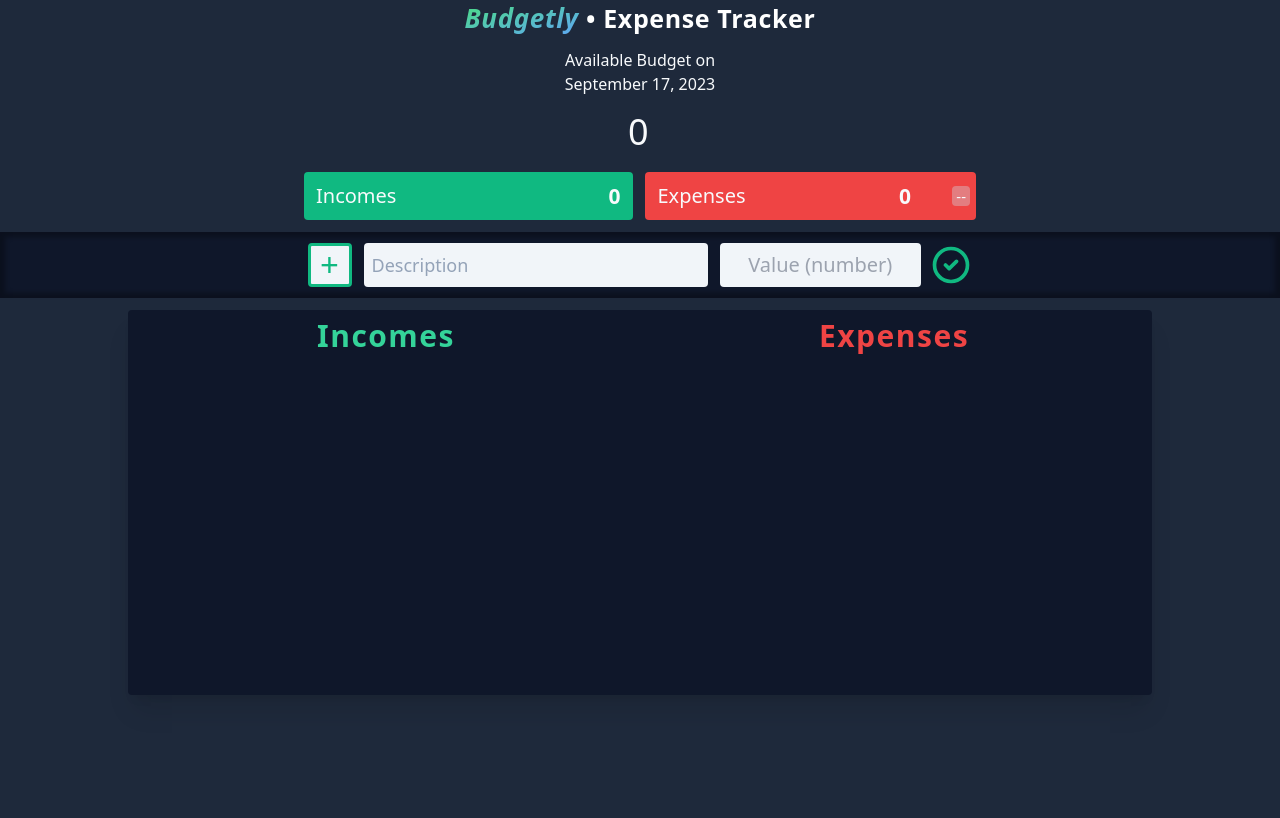
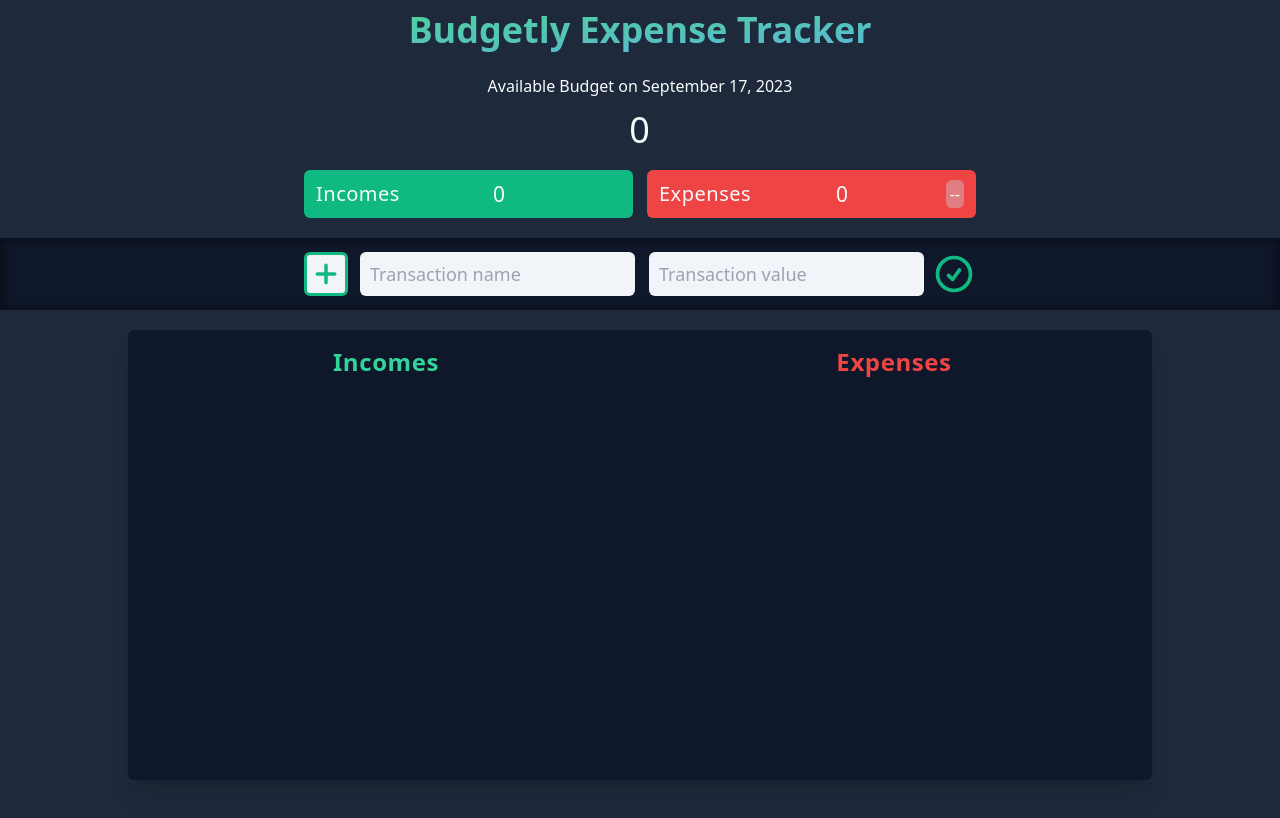
Before and after one commit to ShayanTheNerd/Budgetly, a Vue app: page / in a window 1280 px wide. Shown: the top 818 px of the page. Built offline with nearby package versions, Linux system fonts and the light colour scheme.

Commit message:
update: fix & update structure, styles, icons, etc.

```diff
--- a/index.html
+++ b/index.html
@@ -1,6 +1,6 @@
 <!-- prettier-ignore -->
 <!DOCTYPE html>
-<html lang="en" dir="ltr" class="scroll-smooth [color-scheme:only_dark]">
+<html lang="en" dir="ltr" class="scroll-smooth [color-scheme:only_dark] lg:h-full">
 	<!-- prettier-ignore -->
 	<head>
 		<meta charset="UTF-8" />
@@ -42,15 +42,16 @@
 		<script type="module" src="./src/app.js"></script>
 	</head>
 
-	<body class="relative h-screen w-screen bg-slate-800 font-sans lg:overflow-hidden">
-		<h1 class="mx-auto mb-5 min-w-max text-center text-[20px] font-bold tracking-wide sm:text-[25px]">
-			<span
-				class="bg-gradient-to-br from-green-400 to-blue-400 bg-clip-text text-2xl italic text-transparent sm:text-[26px]">
-				Budgetly
-			</span>
-			&#8226; Expense Tracker
-		</h1>
+	<body class="relative min-h-screen overflow-x-hidden bg-slate-800 pb-3 lg:h-full lg:overflow-y-hidden">
+		<header class="mx-3">
+			<h1
+				class="bg-gradient-to-br from-green-400 to-blue-400 bg-clip-text pb-6 pt-0.5 text-center text-3xl font-bold leading-normal text-transparent lg:pt-2.5 lg:text-4xl">
+				Budgetly Expense Tracker
+			</h1>
+		</header>
 
-		<main id="app"></main>
+		<main id="app" class="space-y-5 lg:h-full lg:pb-[21.1rem]"></main>
+
+		<noscript>JavaScript must be enabled for this website.</noscript>
 	</body>
 </html>
--- a/src/App.vue
+++ b/src/App.vue
@@ -1,26 +1,28 @@
-<template>
-	<alerts-box />
-
-	<budget-info />
-
-	<budget-add-item />
-
-	<!-- Budget items container -->
-	<article
-		class="mx-auto my-3 max-w-sm space-y-6 overflow-x-hidden rounded bg-slate-900 px-2 pb-2.5 shadow-xl sm:max-w-2xl sm:px-4 sm:pt-0.5 lg:mx-auto lg:flex lg:h-[385px] lg:max-w-[64rem] lg:items-start lg:justify-between lg:space-y-0 lg:px-2 lg:pb-3 lg:pt-2">
-		<!-- Incomes list -->
-		<budget-items-list :item-type="'inc'" />
-
-		<!-- Expenses list -->
-		<budget-items-list :item-type="'exp'" />
-	</article>
-</template>
-
 <script setup>
 	import { defineAsyncComponent } from 'vue';
 	import BudgetInfo from '@/components/BudgetInfo.vue';
 	import BudgetAddItem from '@/components/BudgetAddItem.vue';
 	import BudgetItemsList from '@/components/BudgetItemsList.vue';
 
-	const alertsBox = defineAsyncComponent(() => import('@/components/Alerts.vue'));
+	const AlertBox = defineAsyncComponent(() => import('@/components/Alerts.vue'));
 </script>
+
+<template>
+	<AlertBox />
+
+	<BudgetInfo />
+
+	<BudgetAddItem />
+
+	<!-- Transactions container -->
+	<section class="mx-3 lg:h-full">
+		<div
+			class="mx-auto flex max-w-sm flex-col gap-6 rounded-md bg-slate-900 p-3 shadow-xl sm:max-w-2xl sm:gap-8 sm:p-4 lg:h-full lg:max-w-screen-lg lg:flex-row lg:gap-6">
+			<!-- Incomes -->
+			<BudgetItemsList item-type="inc" />
+
+			<!-- Expenses -->
+			<BudgetItemsList item-type="exp" />
+		</div>
+	</section>
+</template>
--- a/src/components/Alerts.vue
+++ b/src/components/Alerts.vue
@@ -1,9 +1,14 @@
+<script setup>
+	import { useStore } from 'vuex';
+	const alert = useStore().state.alert;
+</script>
+
 <template>
 	<transition name="scale" mode="out-in" appear>
 		<div
 			v-show="alert.isVisible"
 			@click="alert.isVisible = false"
-			class="absolute left-0 right-3 top-[61%] z-50 mx-auto flex max-w-fit cursor-pointer items-center justify-between rounded bg-red-100 fill-red-600 px-3 py-2 font-medium text-red-600 shadow-2xl md:left-auto md:right-3 md:top-2 md:mx-auto">
+			class="absolute left-0 right-3 top-[61%] z-50 mx-auto flex max-w-fit cursor-pointer items-center justify-between rounded-md bg-red-100 fill-red-600 px-3 py-2 font-medium text-red-600 shadow-2xl md:left-auto md:right-3 md:top-2 md:mx-auto">
 			<svg xmlns="http://www.w3.org/2000/svg" class="h-8 w-8 fill-inherit" viewBox="0 0 20 20" fill="currentColor">
 				<path
 					fill-rule="evenodd"
@@ -23,11 +28,6 @@
 	</transition>
 </template>
 
-<script setup>
-	import { useStore } from 'vuex';
-	const alert = useStore().state.alert;
-</script>
-
 <style scoped>
 	/* Pop-up notification transitions */
 	.scale-enter {
--- a/src/components/BudgetAddItem.vue
+++ b/src/components/BudgetAddItem.vue
@@ -1,60 +1,3 @@
-<template>
-	<section
-		@keypress.enter="itemValidation()"
-		class="flex items-center justify-center bg-slate-900 p-[11px] shadow-[inset_0px_0px_5px_5px_#00000050]">
-		<!-- Item type identifier -->
-		<button
-			:value="itemType"
-			:class="`change-type-btn-${itemType}`"
-			@click="changeItemType(itemType)"
-			type="button"
-			aria-label="Change item type"
-			class="change-type-btn">
-			{{ itemType === 'inc' ? '&#43;' : '&#8722;' }}
-		</button>
-
-		<div
-			class="mx-[11px] flex w-full max-w-[290px] flex-col items-center justify-center space-y-3 sm:ml-3 sm:mr-2 sm:max-w-[557px] sm:flex-row sm:space-x-3 sm:space-y-0">
-			<!-- Item description input -->
-			<input
-				v-model.trim="descInput"
-				:class="`desc-input-${itemType}`"
-				type="text"
-				inputmode="text"
-				placeholder="Description"
-				class="desc-input" />
-
-			<!-- Item value input -->
-			<input
-				v-model.number="numberInput"
-				:class="`value-input-${itemType}`"
-				type="number"
-				inputmode="numeric"
-				min="1"
-				max="999999"
-				placeholder="Value (number)"
-				class="value-input" />
-		</div>
-
-		<!-- Add item button -->
-		<button
-			@click="itemValidation()"
-			type="button"
-			aria-label="Add item"
-			class="h-11 min-h-[40px] w-11 min-w-[40px] duration-200 active:scale-90">
-			<svg
-				:class="`add-item-btn-${itemType}`"
-				xmlns="http://www.w3.org/2000/svg"
-				fill="transparent"
-				viewBox="0 0 24 24"
-				stroke="currentColor"
-				stroke-width="2">
-				<path stroke-linecap="round" stroke-linejoin="round" d="M9 12l2 2 4-4m6 2a9 9 0 11-18 0 9 9 0 0118 0z" />
-			</svg>
-		</button>
-	</section>
-</template>
-
 <script setup>
 	import { useStore } from 'vuex';
 	import { ref } from 'vue';
@@ -134,55 +77,69 @@
 	}
 </script>
 
+<template>
+	<section class="flex justify-center bg-slate-900 p-3.5 shadow-[inset_0px_0px_5px_5px_#00000050]">
+		<form @submit.prevent="itemValidation()" class="mx-auto w-full max-w-sm sm:max-w-2xl">
+			<fieldset class="relative flex items-center justify-center">
+				<legend class="sr-only">Add or remove transactions</legend>
+
+				<!-- Transaction type identifier -->
+				<button
+					type="button"
+					title="Change item type"
+					:class="`change-type-btn-${itemType}`"
+					@click="changeItemType(itemType)"
+					class="group flex h-9 w-9 items-center justify-center rounded-md border-[3px] bg-slate-100 p-3 transition-all sm:h-11 sm:w-11">
+					<svg aria-hidden="true" class="h-6 w-6 shrink-0 sm:h-7 sm:w-7">
+						<use :href="`icons.svg#${itemType === 'inc' ? 'plus' : 'minus'}`" />
+					</svg>
+				</button>
+
+				<div class="me-3.5 ms-4 flex w-full flex-col items-center justify-center gap-3.5 sm:me-2 sm:ms-3 sm:flex-row">
+					<!-- Transaction name -->
+					<input
+						required
+						type="text"
+						placeholder="Transaction name"
+						v-model.trim="descInput"
+						:class="`desc-input-${itemType}`"
+						class="h-9 w-full rounded-md bg-slate-100 px-2.5 text-slate-900 sm:h-11 lg:text-lg" />
+
+					<!-- Transaction value -->
+					<input
+						required
+						type="number"
+						inputmode="numeric"
+						min="1"
+						placeholder="Transaction value"
+						v-model.number="numberInput"
+						:class="`value-input-${itemType}`"
+						class="h-9 w-full rounded-md bg-slate-100 px-2.5 text-slate-900 sm:h-11 lg:text-lg" />
+				</div>
+
+				<!-- Add item button -->
+				<button
+					type="submit"
+					aria-label="Submit transaction"
+					class="h-[41px] w-[41px] transition-all active:scale-90 sm:h-11 sm:w-11">
+					<svg aria-hidden="true" :class="`add-item-btn-${itemType}`" class="h-inherit w-inherit transition-all">
+						<use href="icons.svg#check_circle" />
+					</svg>
+				</button>
+			</fieldset>
+		</form>
+	</section>
+</template>
+
 <style scoped>
-	/* Dynamic-styled buttons and inputs */
-	.change-type-btn {
-		border-radius: 1px;
-		padding: 12px;
-		padding-top: 6px;
-		background-color: #f1f5f9;
-		font-size: 30px;
-		line-height: 36px;
-		font-weight: 500;
-		width: 32px;
-		height: 32px;
-		display: flex;
-		justify-content: center;
-		align-items: center;
-		transition-duration: 200ms;
-		border: 3px solid;
-	}
-
 	.change-type-btn-inc {
 		border-color: #10b981;
-		color: #10b981;
+		stroke: #10b981;
 	}
 
 	.change-type-btn-exp {
 		border-color: #dc2626;
-		color: #dc2626;
-	}
-
-	.desc-input {
-		border-radius: 0;
-		background-color: #f1f5f9;
-		font-weight: 500;
-		color: #0f172a;
-		font-size: 18px;
-		line-height: 28px;
-		padding-left: 8px;
-		padding-right: 8px;
-		height: 32px;
-		width: 100%;
-		border: none;
-	}
-
-	.desc-input::placeholder {
-		color: #94a3b8;
-	}
-
-	.desc-input-inc:hover {
-		outline: 2px solid #10b981;
+		stroke: #dc2626;
 	}
 
 	.desc-input-inc:focus,
@@ -190,45 +147,14 @@
 		outline: 3px solid #10b981;
 	}
 
-	.desc-input-exp:hover {
-		outline: 2px solid #dc2626;
-	}
-
 	.desc-input-exp:focus,
 	.desc-input-exp:focus-within {
 		outline: 3px solid #dc2626;
 	}
 
-	.value-input {
-		border-radius: 0;
-		background-color: #f1f5f9;
-		font-weight: 500;
-		color: #0f172a;
-		font-size: 18px;
-		line-height: 28px;
-		padding-left: 8px;
-		padding-right: 8px;
-		height: 32px;
-		width: 100%;
-		border: none;
-		text-align: left;
-	}
-
-	.value-input::placeholder {
-		text-align: left;
-	}
-
-	.value-input-inc:hover {
-		outline: 2px solid #10b981;
-	}
-
 	.value-input-inc:focus,
 	.value-input-inc:focus-within {
 		outline: 3px solid #10b981;
-	}
-
-	.value-input-exp:hover {
-		outline: 2px solid #dc2626;
 	}
 
 	.value-input-exp:focus,
@@ -273,37 +199,9 @@
 			height: 44px;
 		}
 
-		.desc-input {
-			height: 44px;
-			border-radius: 4px;
-		}
-
-		.value-input {
-			height: 44px;
-			width: 320px;
-			font-size: 20px;
-			line-height: 28px;
-			text-align: center;
-			border-radius: 4px;
-		}
-
-		.value-input::placeholder {
-			text-align: center;
-		}
-
 		.add-item-btn {
 			height: 48px;
 			width: 48px;
 		}
 	}
-
-	@media (min-width: 1024px) {
-		.desc-input {
-			border-radius: 4px;
-		}
-
-		.value-input {
-			border-radius: 4px;
-		}
-	}
 </style>
--- a/src/components/BudgetInfo.vue
+++ b/src/components/BudgetInfo.vue
@@ -1,43 +1,3 @@
-<template>
-	<section class="m-3 mt-4 text-center text-slate-50 lg:mt-4">
-		<div class="-mt-2.5 text-sm lg:text-base">
-			<p>Available Budget on</p>
-			<time>{{ todaysFormattedDate() }}</time>
-		</div>
-
-		<!-- Current available budget -->
-		<p :class="totalBudgetColor" class="mb-5 mt-4 text-4xl font-medium tracking-widest">
-			{{ animatedBudgetNumber() }}
-		</p>
-
-		<!-- Total amount of incomes/expenses -->
-		<div
-			class="mx-auto max-w-sm space-y-3 sm:flex sm:max-w-2xl sm:items-center sm:justify-center sm:space-x-3 sm:space-y-0">
-			<!-- Total amount of incomes -->
-			<div
-				class="flex items-center justify-between rounded bg-emerald-500 py-2.5 pl-3 pr-16 text-xl font-medium sm:w-1/2 sm:space-x-7 sm:px-3">
-				<h2>Incomes</h2>
-
-				<p class="text-[21px] font-semibold tracking-wider">{{ animatedTotalIncomesNumber() }}</p>
-			</div>
-
-			<!-- Total amount of expenses -->
-			<div
-				class="relative flex items-center justify-between rounded bg-red-500 py-2.5 pl-3 pr-16 text-xl font-medium sm:w-1/2 sm:space-x-7">
-				<h2>Expenses</h2>
-
-				<p class="text-[21px] font-semibold tracking-wider">{{ animatedTotalExpensesNumber() }}</p>
-
-				<!-- Percentage of expenses to the total income -->
-				<span
-					class="absolute right-1.5 top-3 mt-0.5 max-w-[55px] overflow-hidden rounded bg-gray-300 bg-opacity-40 px-1 text-sm leading-5 lg:top-[12px] lg:text-[15px]">
-					{{ animatedPercentageNumber() }}
-				</span>
-			</div>
-		</div>
-	</section>
-</template>
-
 <script setup>
 	import gsap from 'gsap';
 	import { useStore } from 'vuex';
@@ -122,3 +82,45 @@
 		else return `${numbers.percentageNumber.toLocaleString('en-US', { maximumFractionDigits: 0 })}%`;
 	}
 </script>
+
+<template>
+	<section class="mx-3 !mt-0 text-center text-slate-50">
+		<p class="text-sm lg:text-base">
+			Available Budget on
+			<time datetime="">{{ todaysFormattedDate() }}</time>
+		</p>
+
+		<!-- Budget -->
+		<p :class="totalBudgetColor" class="mb-6 mt-4 text-4xl font-medium leading-8 tracking-wide">
+			{{ animatedBudgetNumber() }}
+		</p>
+
+		<!-- Total amount of incomes/expenses -->
+		<div class="mx-auto flex max-w-sm flex-col gap-3.5 sm:max-w-2xl sm:flex-row sm:items-center sm:justify-center">
+			<!-- Total amount of incomes -->
+			<div
+				class="hidden-scrollbar flex h-12 items-center justify-between gap-3.5 overflow-x-auto rounded-md bg-emerald-500 px-3 text-lg sm:w-1/2 lg:text-xl">
+				<p class="w-20 shrink-0 tracking-wide">Incomes</p>
+
+				<p class="text-[21px] font-medium tracking-wide">{{ animatedTotalIncomesNumber() }}</p>
+
+				<small class="invisible min-w-max rounded-md bg-slate-300/40 px-1 transition-all">
+					{{ animatedPercentageNumber() }}
+				</small>
+			</div>
+
+			<!-- Total amount of expenses -->
+			<div
+				class="hidden-scrollbar flex h-12 items-center justify-between gap-3.5 overflow-x-auto rounded-md bg-red-500 px-3 text-lg sm:w-1/2 lg:text-xl">
+				<p class="w-20 shrink-0 tracking-wide">Expenses</p>
+
+				<p class="text-[21px] font-medium tracking-wide">{{ animatedTotalExpensesNumber() }}</p>
+
+				<!-- Percentage of expenses to the total income -->
+				<small class="min-w-max rounded-md bg-slate-300/40 px-1 transition-all">
+					{{ animatedPercentageNumber() }}
+				</small>
+			</div>
+		</div>
+	</section>
+</template>
--- a/src/components/BudgetItemsList.vue
+++ b/src/components/BudgetItemsList.vue
@@ -1,49 +1,3 @@
-<template>
-	<article class="hidden-scrollbar h-full overflow-x-hidden lg:relative lg:mx-2.5 lg:min-w-[480px] lg:overflow-y-auto">
-		<h2
-			:class="itemTypeColor"
-			class="bg-slate-900 pb-1.5 pt-1 text-[25px] font-bold tracking-wider lg:sticky lg:left-0 lg:right-0 lg:top-0 lg:block lg:pb-2.5 lg:pt-0 lg:text-center lg:text-3xl">
-			{{ itemTypeName }}
-		</h2>
-
-		<transition-group
-			:name="`slide-${itemType}`"
-			tag="div"
-			appear
-			class="divide-y divide-slate-600 overflow-hidden rounded">
-			<div
-				v-for="item in data.allItems[itemType]"
-				:id="item.id"
-				:key="item.id"
-				class="group flex w-full items-center justify-between bg-slate-800 px-1.5 py-2.5 lg:mr-6 lg:px-2.5 xl:mr-11">
-				<!-- Item description -->
-				<p class="w-44 break-words text-slate-200 sm:w-[350px] sm:pr-2 lg:w-[300px] lg:font-medium">
-					{{ item.description }}
-				</p>
-
-				<!-- Item value -->
-				<span :class="itemTypeColor" class="mx-1 min-w-max font-semibold tracking-wider lg:text-xl">
-					{{ `${itemType === 'inc' ? '+' : '-'}${item.value.toLocaleString('en-US')}` }}
-				</span>
-
-				<!-- Item remove button -->
-				<button @click="deleteItem(item, itemType)" type="button" aria-label="Remove item">
-					<svg
-						xmlns="http://www.w3.org/2000/svg"
-						:class="[itemType === 'inc' ? 'stroke-emerald-400' : 'stroke-red-500']"
-						class="h-9 w-9 fill-transparent stroke-2 group-hover:visible support:invisible"
-						viewBox="0 0 24 24">
-						<path
-							stroke-linecap="round"
-							stroke-linejoin="round"
-							d="M10 14l2-2m0 0l2-2m-2 2l-2-2m2 2l2 2m7-2a9 9 0 11-18 0 9 9 0 0118 0z" />
-					</svg>
-				</button>
-			</div>
-		</transition-group>
-	</article>
-</template>
-
 <script setup>
 	import { useStore } from 'vuex';
 	import { computed } from 'vue';
@@ -65,40 +19,93 @@
 	}
 </script>
 
+<template>
+	<details open class="group space-y-1 lg:w-1/2 lg:overflow-y-hidden">
+		<summary
+			class="flex select-none list-none items-center justify-between px-1 lg:select-auto lg:bg-slate-900 [&::-webkit-details-marker]:hidden">
+			<strong
+				:class="itemTypeColor"
+				class="w-full pb-2 text-xl font-bold tracking-wide lg:pb-3.5 lg:text-center lg:text-2xl">
+				{{ itemTypeName }}
+			</strong>
+
+			<button type="button" title="Expand/collapse list" class="h-7 w-7 sm:h-8 sm:w-8 lg:hidden">
+				<svg
+					aria-hidden="true"
+					:class="[itemType === 'inc' ? 'stroke-emerald-400' : 'stroke-red-500']"
+					class="h-inherit w-inherit transition-all">
+					<use href="icons.svg#chevron_down" />
+				</svg>
+			</button>
+		</summary>
+
+		<div class="overflow-hidden rounded-md">
+			<transition-group
+				appear
+				:name="`slide-${itemType}`"
+				tag="ul"
+				class="grid grid-rows-[0fr] divide-y divide-slate-600 overflow-hidden overscroll-contain transition-all duration-700 group-open:grid-rows-[1fr] lg:block lg:max-h-80 lg:overflow-y-auto">
+				<li
+					v-for="item in data.allItems[itemType]"
+					:id="item.id"
+					:key="item.id"
+					class="hidden-scrollbar group flex items-center justify-between gap-3.5 overflow-x-auto bg-slate-800 px-3.5 py-2.5 sm:gap-5">
+					<!-- Transaction name -->
+					<p class="tracking-wide lg:font-medium">{{ item.description }}</p>
+
+					<!-- Transaction value -->
+					<strong :class="itemTypeColor" class="font-medium tracking-wide sm:text-lg lg:text-xl lg:font-bold">
+						{{ `${itemType === 'inc' ? '+' : '-'}${item.value.toLocaleString('en-US')}` }}
+					</strong>
+
+					<!-- Transaction remove button -->
+					<button
+						type="button"
+						title="Remove transaction"
+						@click="deleteItem(item, itemType)"
+						class="group h-9 w-9 transition-all active:scale-90 lg:h-10 lg:w-10">
+						<svg
+							:class="[
+								itemType === 'inc' ? 'fill-emerald-400 hover:fill-emerald-600' : 'fill-red-500 hover:fill-red-600',
+							]"
+							class="h-inherit w-inherit transition-all">
+							<use href="icons.svg#x_mark" />
+						</svg>
+					</button>
+				</li>
+			</transition-group>
+		</div>
+	</details>
+</template>
+
 <style scoped>
-	/* Add/remove item animations */
+	/* Add/remove transaction animations */
 	.slide-inc-enter,
 	.slide-exp-enter {
 		opacity: 0;
 		translate: 0 -100%;
 	}
-
 	.slide-inc-enter-to,
 	.slide-exp-enter-to {
 		opacity: 1;
 		translate: 0;
 		transition: all 0.6s;
 	}
-
 	.slide-inc-leave-active,
 	.slide-exp-leave-active {
-		/* Moves all elements smoothly after deleting one */
+		position: absolute;
 		transition: all 0.6s linear;
-		position: absolute;
 	}
-
 	.slide-inc-move,
 	.slide-exp-move {
 		transition: all 0.6s;
 	}
-
 	.slide-inc-leave-to {
+		opacity: 0;
 		translate: -100%;
+	}
+	.slide-exp-leave-to {
 		opacity: 0;
-	}
-
-	.slide-exp-leave-to {
 		translate: 100%;
-		opacity: 0;
 	}
 </style>
--- a/tailwind.config.js
+++ b/tailwind.config.js
@@ -8,6 +8,10 @@ export default {
 			screens: {
 				support: { raw: '(hover: hover)' }, // Check if the device supports hover
 			},
+
+			spacing: {
+				inherit: 'inherit',
+			},
 		},
 	},
 };
```
Also changed, not shown: public/icons.svg (added), src/styles.css (line endings or trailing spaces), 1 other file (tests, documents, lock files or other folders).
